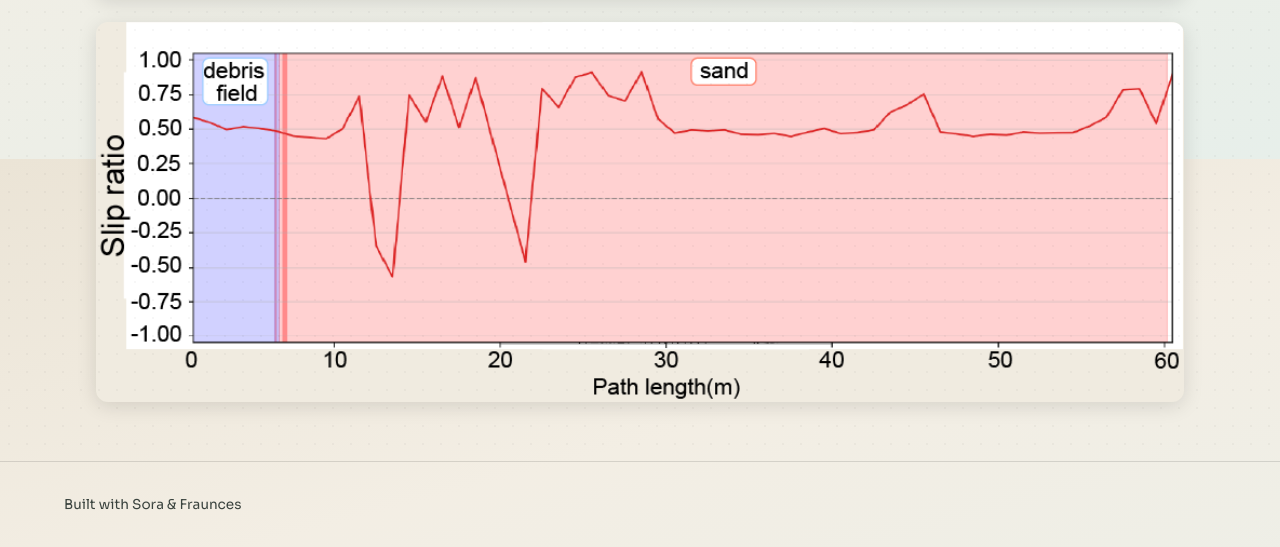
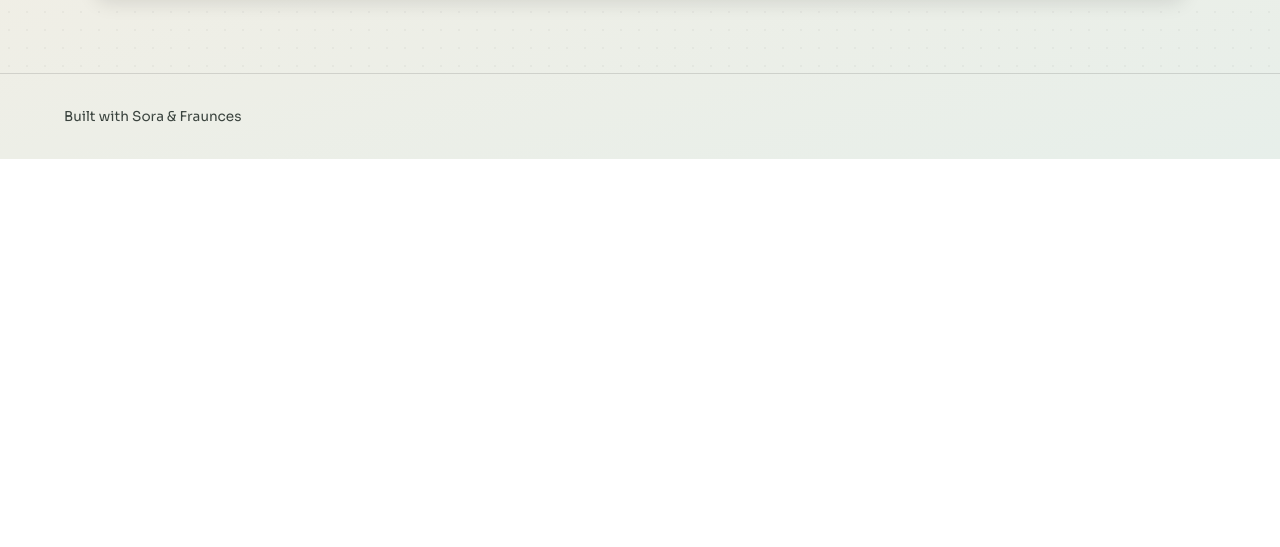
Before and after one commit to huahuahua219/MarsForge, a plain HTML site: page index.html in a window 1280 px wide. Shown: the part 5441-5988 px from the top of the page. After the commit the page ends 5600 px from the top, so only its background shows below. Drawn offline with Linux system fonts and the light colour scheme.

Commit message:
Update index.html

```diff
--- a/index.html
+++ b/index.html
@@ -849,9 +849,6 @@ a procedural data generation framework for generating learning-oriented, multimo
                     <source src="./static/videos/demo2.mp4" type="video/mp4">
                 </video>
             </div>
-            <div style="border-radius: 12px; overflow: hidden; box-shadow: 0 4px 20px rgba(0,0,0,0.12); background: #f0ebe0;">
-                <img src="./static/images/py.png" alt="Keyframe" style="width: 100%; height: auto; display: block;" />
-            </div>
         </div>
 
         <p class="note" style="text-align:center; margin-top:0.5rem; color: var(--ink-soft);">
```
